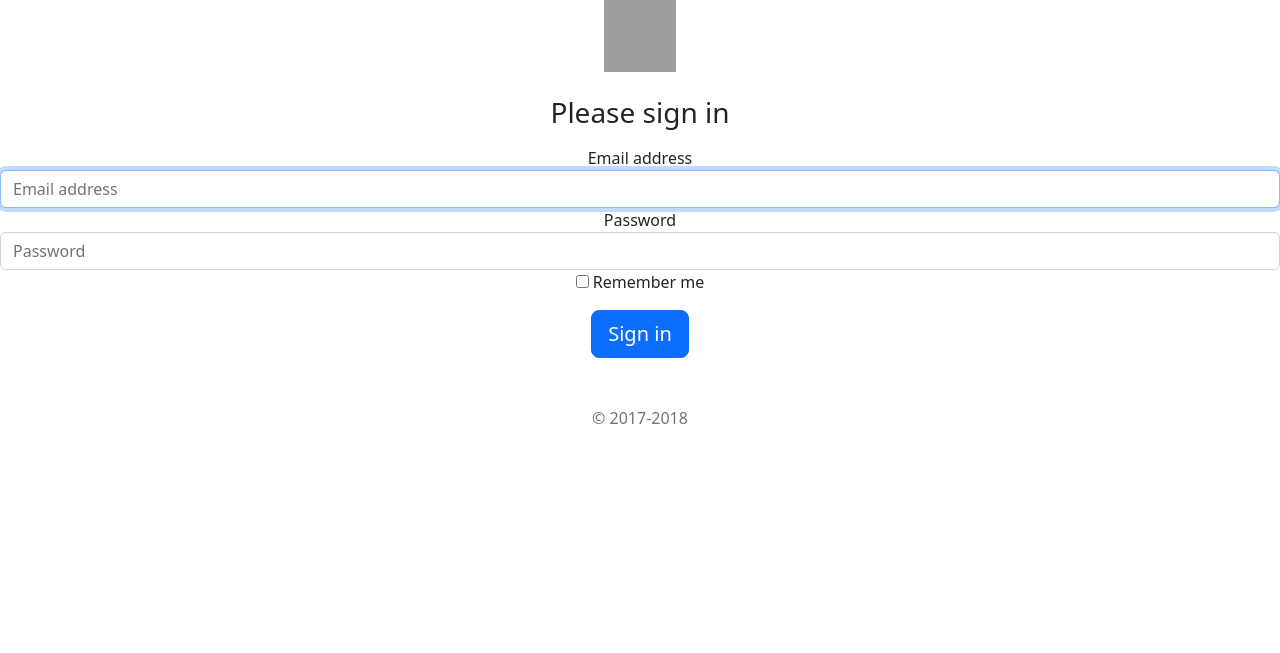
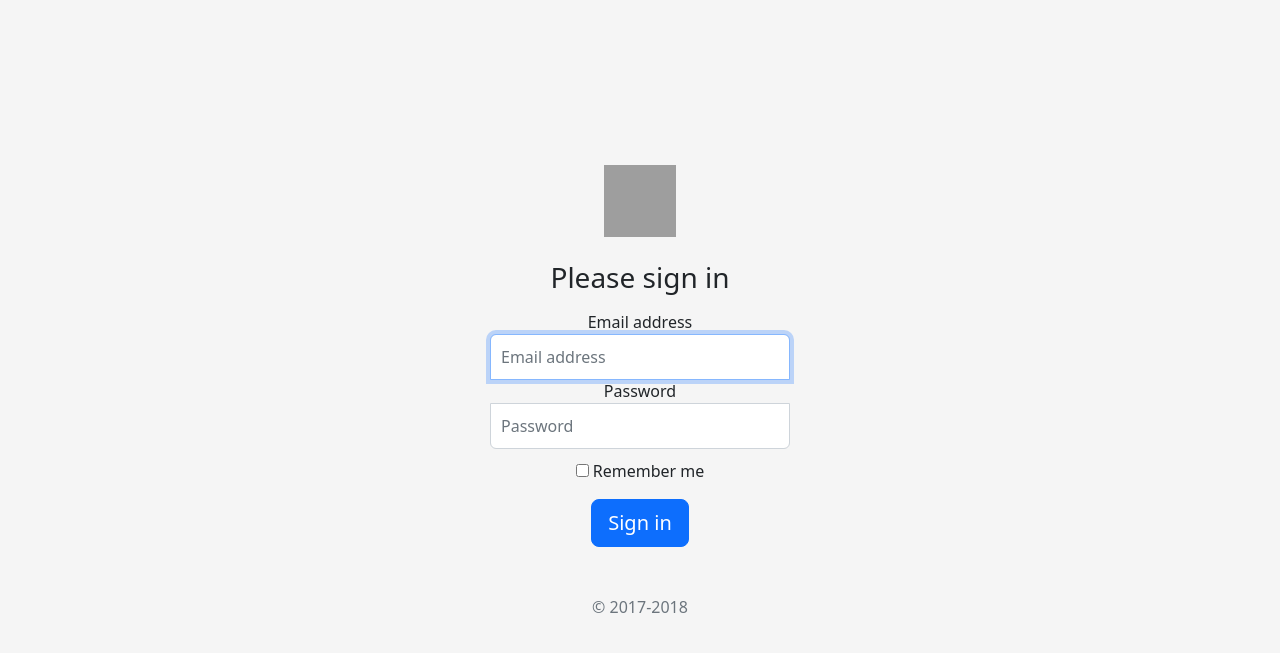
Before and after one commit to lucastimho/newsletter-signup, a website: page signup.html in a window 1280 px wide. Drawn offline with nearby package versions, Linux system fonts and the light colour scheme; grey boxes are pictures that could not be loaded.

Commit message:
adds bootstrap css to sign html

```diff
--- a/signup.html
+++ b/signup.html
@@ -16,7 +16,7 @@
     <link href="https://cdn.jsdelivr.net/npm/bootstrap@5.2.0-beta1/dist/css/bootstrap.min.css" rel="stylesheet" integrity="sha384-0evHe/X+R7YkIZDRvuzKMRqM+OrBnVFBL6DOitfPri4tjfHxaWutUpFmBp4vmVor" crossorigin="anonymous">
 
     <!-- Custom styles for this template -->
-    <link href="signin.css" rel="stylesheet">
+    <link href="styles.css" rel="stylesheet">
   </head>
 
   <body class="text-center">
--- /dev/null
+++ b/styles.css
@@ -0,0 +1,49 @@
+html,
+body {
+  height: 100%;
+}
+
+body {
+  display: -ms-flexbox;
+  display: -webkit-box;
+  display: flex;
+  -ms-flex-align: center;
+  -ms-flex-pack: center;
+  -webkit-box-align: center;
+  align-items: center;
+  -webkit-box-pack: center;
+  justify-content: center;
+  padding-top: 40px;
+  padding-bottom: 40px;
+  background-color: #f5f5f5;
+}
+
+.form-signin {
+  width: 100%;
+  max-width: 330px;
+  padding: 15px;
+  margin: 0 auto;
+}
+.form-signin .checkbox {
+  font-weight: 400;
+}
+.form-signin .form-control {
+  position: relative;
+  box-sizing: border-box;
+  height: auto;
+  padding: 10px;
+  font-size: 16px;
+}
+.form-signin .form-control:focus {
+  z-index: 2;
+}
+.form-signin input[type="email"] {
+  margin-bottom: -1px;
+  border-bottom-right-radius: 0;
+  border-bottom-left-radius: 0;
+}
+.form-signin input[type="password"] {
+  margin-bottom: 10px;
+  border-top-left-radius: 0;
+  border-top-right-radius: 0;
+}
```
